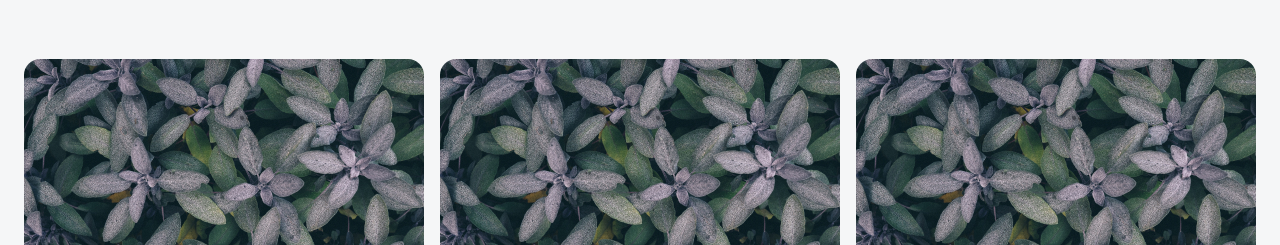
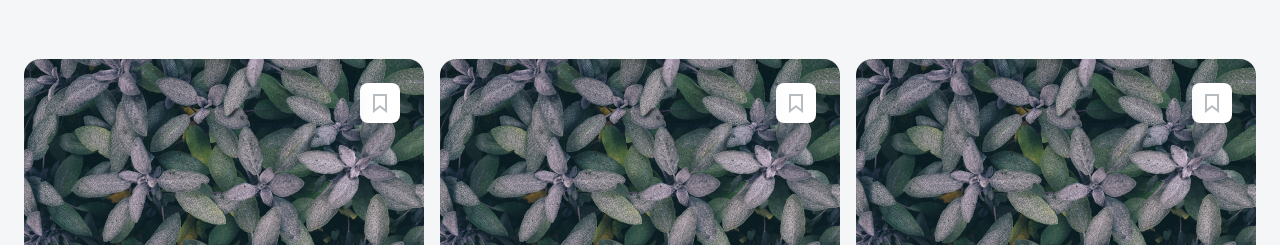
Before and after one commit to vitekv384/news-explorer-frontend, a website built with webpack: page src/pages/index.html in a window 1280 px wide. Shown: the part 707-952 px from the top of the page. Built offline with nearby package versions, Linux system fonts and the light colour scheme.

Commit message:
add bookmark icon

```diff
--- /dev/null
+++ b/src/blocks/article/__icon/_type/article__icon_type_marked.css
@@ -0,0 +1,3 @@
+.article__icon_type_marked{
+  background-image: url(../../../../images/flag_marked.svg);
+}
--- /dev/null
+++ b/src/blocks/article/__icon/_type/article__icon_type_unmarked.css
@@ -0,0 +1,15 @@
+.article__icon_type_unmarked{
+  background-image: url(../../../../images/flag.svg);
+}
+
+.article__icon_type_unmarked:hover{
+  background-image: url(../../../../images/flag_hover.svg);
+}
+
+.article__icon_type_unmarked:hover ~ .article__unauth_massage {
+
+  background-color: #fff;
+  color: #000;
+  transition: 1s;
+  /* display: flex; */
+}
--- /dev/null
+++ b/src/blocks/article/__icon/article__icon.css
@@ -0,0 +1,11 @@
+@import url(../__icon/_type/article__icon_type_unmarked.css);
+@import url(../__icon/_type/article__icon_type_marked.css);
+
+.article__icon{
+  width: 40px;
+  height: 40px;
+  position: absolute;
+  right: 24px;
+  top: 24px;
+  cursor: pointer;
+}
--- /dev/null
+++ b/src/blocks/article/__unauth-massage/article__unauth-massage.css
@@ -0,0 +1,19 @@
+.article__unauth_massage {
+ display: flex;
+ width: 182px;
+ height: 40px;
+ top:24px;
+ right: 69px;
+ box-shadow: 0px 10px 22px rgba(59, 74, 116, 0.1);
+ border-radius: 10px;
+ background-color: rgba(255, 255, 255, 0);
+ position: absolute;
+ color: rgba(0, 0, 0, 0);
+ font-family: Roboto;
+ font-style: normal;
+ font-weight: 500;
+ font-size: 10px;
+ line-height: 12px;
+ align-items: center;
+ justify-content: center;
+}
--- a/src/blocks/article/article.css
+++ b/src/blocks/article/article.css
@@ -1,8 +1,8 @@
-@import url(../article/__image/atrticle__image.css);
-@import url(../article/__icon/atrticle__icon.css);
-@import url(../article/__unauth-massage/atrticle__unauth-massage.css);
+@import url(../article/__image/article__image.css);
+@import url(../article/__icon/article__icon.css);
+@import url(../article/__unauth-massage/article__unauth-massage.css);
 @import url(../article/__container/article__container.css);
 @import url(../article/__date/article__date.css);
-@import url(../article/__title/atrticle__title.css);
+@import url(../article/__title/article__title.css);
 @import url(../article/__description/article__description.css);
 @import url(../article/__address/article__adress.css);
--- a/src/blocks/articles/__item/articles__item.css
+++ b/src/blocks/articles/__item/articles__item.css
@@ -1,4 +1,5 @@
 .articles__item{
   border-radius: 16px;
   background-color: #fff;
+  position: relative;
 }
--- a/src/blocks/button/button.css
+++ b/src/blocks/button/button.css
@@ -9,6 +9,7 @@ text-align: center;
 font-size: 18px;
 line-height: 24px;
 font-style: normal;
+cursor: pointer;
 }
 .button:focus{
   outline: none;
--- a/src/pages/index.html
+++ b/src/pages/index.html
@@ -38,8 +38,8 @@
           <h2 class="articles__title">Результаты поиска</h2>
           <div class="articles__container">
             <article class="articles__item article">
-              <div class="article__unauth_massage"></div>
-              <div class="article__icon article__icon_unmarked"></div>
+              <div class="article__icon article__icon_type_unmarked"></div>
+              <div class="article__unauth_massage">Войдите, чтобы сохранять статьи</div>
               <picture>
                 <img
                   src="<%=require('../images/article.jpg')%>"
@@ -56,8 +56,8 @@
               </div>
             </article>
             <article class="articles__item article">
-              <div class="article__unauth_massage"></div>
-              <div class="article__icon article__icon_unmarked"></div>
+              <div class="article__icon article__icon_type_unmarked"></div>
+              <div class="article__unauth_massage">Войдите, чтобы сохранять статьи</div>
               <picture>
                 <img
                   src="<%=require('../images/article.jpg')%>"
@@ -74,8 +74,8 @@
               </div>
             </article>
             <article class="articles__item article">
-              <div class="article__unauth-massage"></div>
               <div class="article__icon article__icon_type_unmarked"></div>
+              <div class="article__unauth_massage">Войдите, чтобы сохранять статьи</div>
               <picture>
                 <img
                   src="<%=require('../images/article.jpg')%>"
@@ -88,7 +88,7 @@
                 <p class="article__description">
                   В 2016 году Америка отмечала важный юбилей: сто лет назад здесь начала складываться система национальных парков – охраняемых территорий, где и сегодня каждый может приобщиться к природе.
                 </p>
-                <address class="article__address">лента.ру </address>
+                <address class="article__address">лента.ру</address>
               </div>
             </article>
           </div>
```
Also changed, not shown: src/blocks/article/__icon/_type/atrticle__icon_type_marked.css (deleted), src/blocks/article/__icon/_type/atrticle__icon_type_unmarked.css (deleted), src/blocks/article/__icon/atrticle__icon.css (deleted), src/blocks/article/__image/article__image.css (renamed from src/blocks/article/__image/atrticle__image.css), src/blocks/article/__title/article__title.css (renamed from src/blocks/article/__title/atrticle__title.css), src/blocks/article/__unauth-massage/atrticle__unauth-massage.css (deleted), src/images/flag.svg (added), src/images/flag_hover.svg (added), src/images/flag_marked.svg (added).
